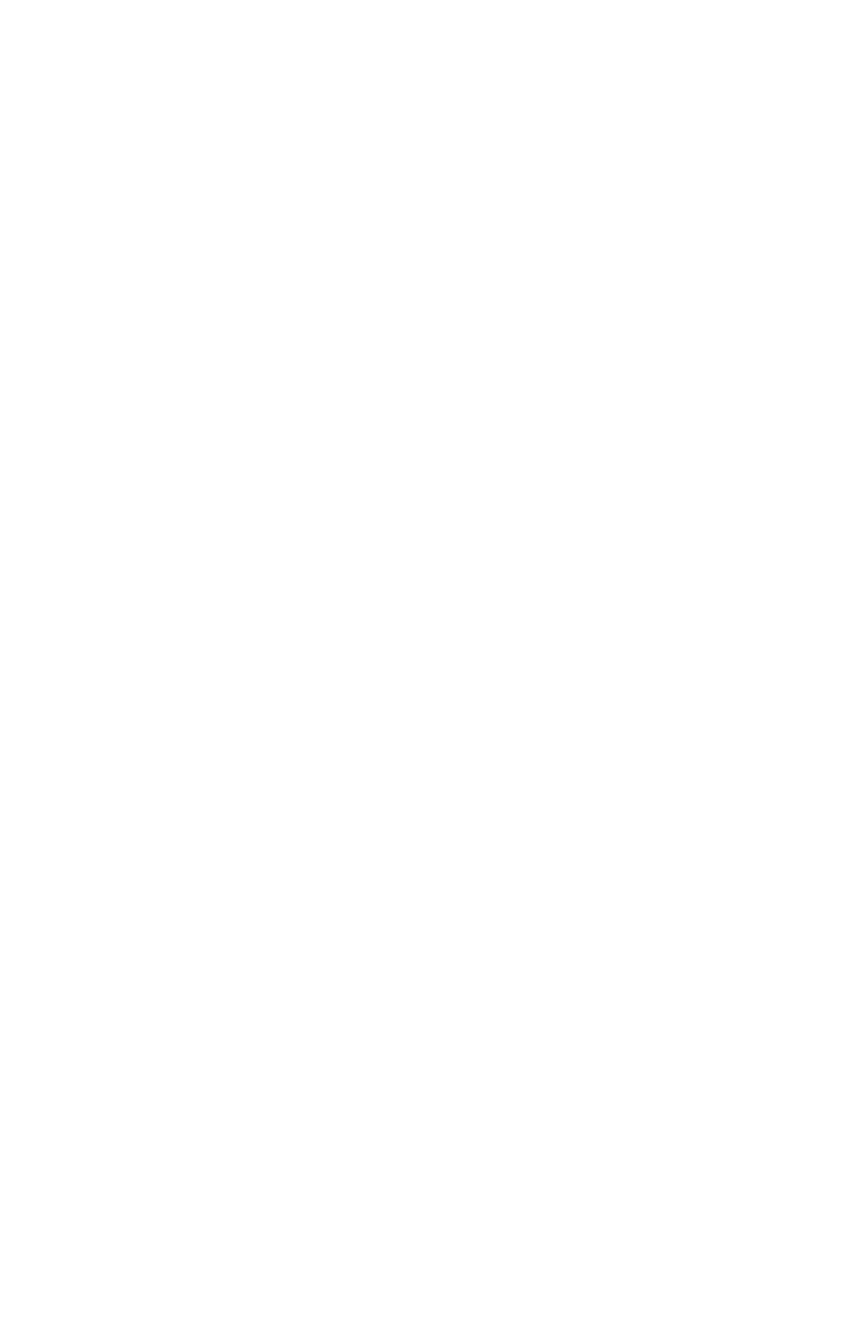
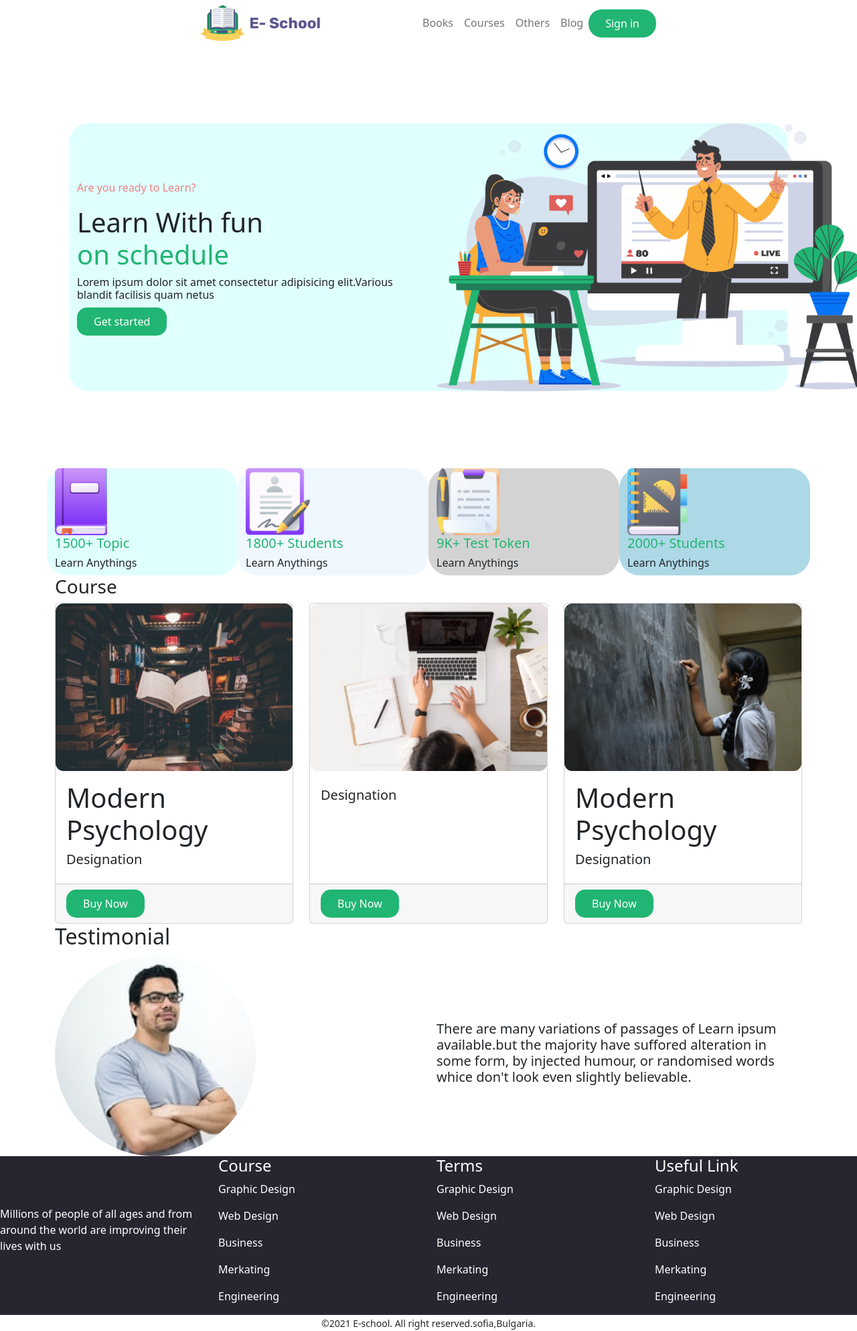
Before and after one commit to md-emon1/my-e-school, a plain HTML site: page index.html in a window 1280 px wide. Shown: the whole page at 67% size. Before the commit the page ends 800 px from the top, so only its background shows below. Drawn offline with nearby package versions, Linux system fonts and the light colour scheme.

Commit message:
e-school done

```diff
--- a/index.html
+++ b/index.html
@@ -9,6 +9,168 @@
     <link href="https://cdn.jsdelivr.net/npm/bootstrap@5.2.0/dist/css/bootstrap.min.css" rel="stylesheet" integrity="sha384-gH2yIJqKdNHPEq0n4Mqa/HGKIhSkIHeL5AyhkYV8i59U5AR6csBvApHHNl/vI1Bx" crossorigin="anonymous">
   </head>
   <body>
+    <nav class="navbar navbar-expand-lg bg-red">
+      <img class="img size" src="e-school-resources/ICON/Logo.png" alt="">
+      <ul class="navbar-nav margin">
+          <li class="nav-item">
+              <a class="nav-link" href="#">
+                Books
+              </a>
+          </li>
+          <li class="nav-item">
+              <a class="nav-link" href="#">
+                Courses
+              </a>
+          </li>
+          <li class="nav-item">
+              <a class="nav-link" href="#">
+                Others
+              </a>
+          </li>
+          <li class="nav-item">
+            <a class="nav-link" href="#">
+               Blog
+            </a>
+        </li>
+          <button class="sign">Sign in</button>
+      </ul>
+  </nav>
+  <div class="continer type">
+    <div class="row d-flex align-items-center blue-bg">
+      <div class="col-md-6">
+        <p class="paragraph">Are you ready to Learn?</p>
+        <h1 class="h1">Learn With fun <br> <span class="green">on schedule</span> </h1>
+        <h6>Lorem ipsum dolor sit amet consectetur adipisicing elit.Various blandit facilisis quam netus</h6>
+        <button class="button">Get started</button>
+      </div>
+
+      <div class="col-md-6">
+        <img class="height" src="./e-school-resources/Photos/Illustration.png " alt="">
+      </div>
+    </div>
+  </div>
+    <div class="container">
+      <div class="row">
+        <div class="col-md-3 blue-bg">
+          <img class="pic" src="e-school-resources/ICON/book.png" alt="">
+          <h5 class="topic">1500+ Topic</h5>
+          <h6 class="learn">Learn Anythings</h6>
+        </div>
+        <div class="col-md-3 white-bg">
+          <img class="pic" src="e-school-resources/ICON/Student.png" alt="">
+          <h5 class="topic">1800+ Students</h5>
+          <h6 class="learn">Learn Anythings</h6>
+        </div>
+        <div class="col-md-3 green-bg">
+          <img class="pic" src="e-school-resources/ICON/Test.png" alt="">
+          <h5 class="topic">9K+ Test Token</h5>
+          <h6 class="learn">Learn Anythings</h6>
+        </div>
+        <div class="col-md-3 red-bg">
+          <img class="pic" src="e-school-resources/ICON/Students.png" alt="">
+          <h5 class="topic">2000+ Students</h5>
+          <h6 class="learn">Learn Anythings</h6>
+        </div>
+      </div>
+    </div>
+
+      <div class="container">
+        <h3>Course</h3>
+        <div class="row row-cols-1 row-cols-md-3 g-4">
+          <div class="col">
+            <div class="card h-100">
+              <img src="e-school-resources/Photos/Morder psyc.png" class="card-img-top" alt="...">
+              <div class="card-body">
+                <h1 class="card-title">Modern Psychology</h1>
+                <h5>Designation</h5>
+              </div>
+              <div class="card-footer">
+               <button class="button">Buy Now</button>
+              </div>
+            </div>
+          </div>
+          <div class="col">
+            <div class="card h-100">
+              <img src="e-school-resources/Photos/Morder pychons.png" class="card-img-top" alt="...">
+              <div class="card-body">
+                <h1 class="card-title"></h1>
+                <h5>Designation</h5>
+              </div>
+              <div class="card-footer">
+               <button class="button">Buy Now</button>
+              </div>
+            </div>
+          </div>
+          <div class="col">
+            <div class="card h-100">
+              <img src="e-school-resources/Photos/Morder pyschology.png" class="card-img-top" alt="...">
+              <div class="card-body">
+                <h1 class="card-title">Modern Psychology</h1>
+                <h5>Designation</h5>
+              </div>
+              <div class="card-footer">
+               <button class="button">Buy Now</button>
+              </div>
+            </div>
+          </div>
+        </div>
+      </div>
+      <div class="container">
+        <h2>Testimonial</h2>
+        <div class="row">
+          <div class="col-md-6 ">
+            <img class="man" src="e-school-resources/Photos/Man.png" alt="">
+          </div>
+          <div class="col-md-6 d-flex align-items-center">
+            <h5>There are many variations of passages of Learn ipsum available.but the majority have suffored alteration in some form, by injected humour, or randomised words whice don't look even slightly believable.</h5>
+        </div>
+          </div>
+      </div>
+
+        <div class="row font-color black-bg">
+          <div class="col-md-3 d-flex align-items-center">
+            <p>Millions of people of all ages and from around the world are improving their lives with us</p>
+
+          </div>
+          <div class="col-md-3">
+            <h4>Course</h4>
+            <p>Graphic Design</p>
+            <p>Web Design</p>
+            <p>Business</p>
+            <p>Merkating</p>
+            <p>Engineering</p>
+
+          </div>
+          <div class="col-md-3">
+            <h4>Terms</h4>
+            <p>Graphic Design</p>
+            <p>Web Design</p>
+            <p>Business</p>
+            <p>Merkating</p>
+            <p>Engineering</p>
+
+
+          </div>
+          <div class="col-md-3">
+            <h4>Useful Link</h4>
+            <p>Graphic Design</p>
+            <p>Web Design</p>
+            <p>Business</p>
+            <p>Merkating</p>
+            <p>Engineering</p>
+          </div>
+
+        </div>
+        <footer>
+          <small>©2021 E-school. All right reserved.sofia,Bulgaria.</small>
+        </footer>
+
+
+
+
+
+  <script src="https://cdn.jsdelivr.net/npm/@popperjs/core@2.11.5/dist/umd/popper.min.js" integrity="sha384-Xe+8cL9oJa6tN/veChSP7q+mnSPaj5Bcu9mPX5F5xIGE0DVittaqT5lorf0EI7Vk" crossorigin="anonymous"></script>
+  <script src="https://cdn.jsdelivr.net/npm/bootstrap@5.2.0/dist/js/bootstrap.min.js" integrity="sha384-ODmDIVzN+pFdexxHEHFBQH3/9/vQ9uori45z4JjnFsRydbmQbmL5t1tQ0culUzyK" crossorigin="anonymous"></script>
 
   </body>
 </html>
--- a/style.css
+++ b/style.css
@@ -0,0 +1,80 @@
+
+.navbar-nav {
+            margin-left: auto;
+        }
+.green{
+    color: #21B573;
+}
+.img{
+    width: 180px;
+}
+.sign{
+    background-color: #21B573;
+    color: white;
+    border: none;
+    border-radius: 20px;
+    padding: 9px 25px;
+    cursor: pointer;
+}
+.margin{
+    margin-right: 300px;
+}
+.size{
+    margin-left: 300px;
+}
+.paragraph{
+    color:lightcoral;
+}
+.h6{
+    color: #6C6B6B;
+}
+.height{
+    height: 400px;
+}
+.type{
+    margin: 115px ;
+}
+.button{
+    background-color: #21B573;
+    color: white;
+    border: none;
+    border-radius: 15px;
+    padding: 9px 25px;
+    cursor: pointer;
+}
+.man{
+    height: 300px;
+}
+.pic{
+    height: 100px;
+}
+.topic{
+    color: #21B573;
+
+}
+.blue-bg{
+    background-color: lightcyan;
+    border-radius: 30px;
+}
+.white-bg{
+    background-color: aliceblue;
+    border-radius: 30px;
+}
+.green-bg{
+    background-color: lightgray;
+    border-radius: 30px;
+}
+.red-bg{
+    background-color: lightblue;
+    border-radius: 30px;
+}
+
+.black-bg{
+    background-color:  #282531;
+}
+.font-color h4,p{
+    color: white;
+}
+footer{
+    text-align: center;
+}
```
